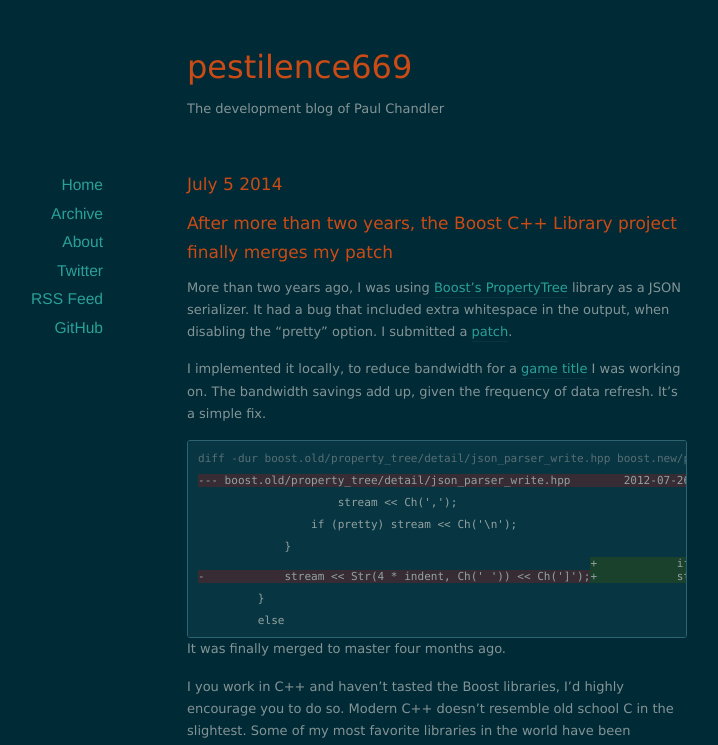
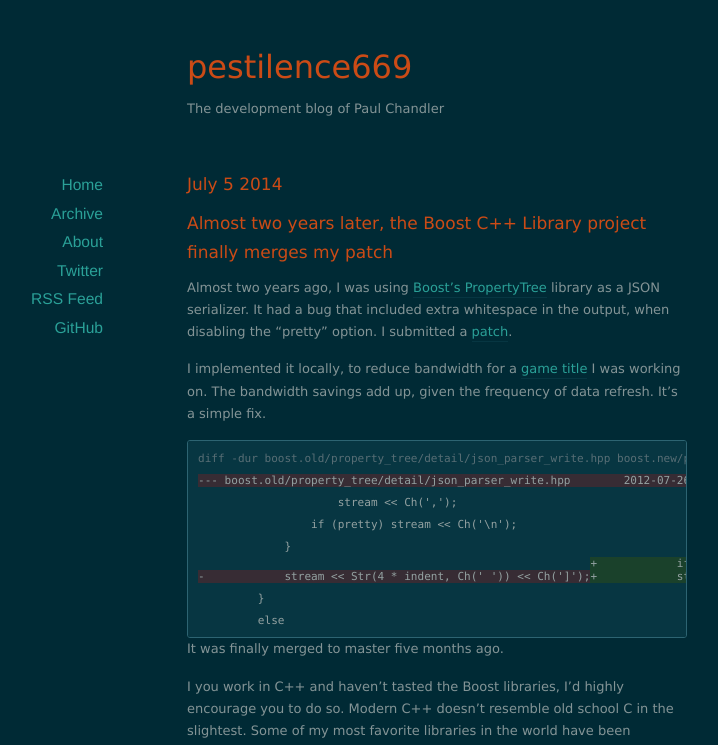
Before and after one commit to pestilence669/pestilence669.github.io, a Jekyll site: the page built from _posts/2014-07-05-After-years-Boost-finally-merges-my-patch.markdown, in a window 1280 px wide. Shown: the top 745 px of the page, without its empty margins (203-921 px from the left). Built offline with Jekyll 4.4.1, drawn with Linux system fonts in a browser that asks for light colours; nearby versions of some CDN libraries.

Commit message:
making time frames more accurate

```diff
--- a/_posts/2014-07-05-After-years-Boost-finally-merges-my-patch.markdown
+++ b/_posts/2014-07-05-After-years-Boost-finally-merges-my-patch.markdown
@@ -1,11 +1,11 @@
 ---
 layout: post
-title:  "After more than two years, the Boost C++ Library project finally merges my patch"
+title:  "Almost two years later, the Boost C++ Library project finally merges my patch"
 date:   2014-07-05 14:57:00
 categories: C++ Boost Opensource KIXEYE "War Commander"
 ---
 
-More than two years ago, I was using [Boost's PropertyTree](http://www.boost.org/doc/libs/1_55_0/doc/html/property_tree.html) library as a JSON serializer. It had a bug that included extra whitespace in the output, when disabling the "pretty" option. I submitted a [patch](https://svn.boost.org/trac/boost/ticket/7180).
+Almost two years ago, I was using [Boost's PropertyTree](http://www.boost.org/doc/libs/1_55_0/doc/html/property_tree.html) library as a JSON serializer. It had a bug that included extra whitespace in the output, when disabling the "pretty" option. I submitted a [patch](https://svn.boost.org/trac/boost/ticket/7180).
 
 I implemented it locally, to reduce bandwidth for a [game title](https://www.kixeye.com/game/warcommander/home/) I was working on. The bandwidth savings add up, given the frequency of data refresh. It's a simple fix.
 
@@ -25,7 +25,7 @@
          else
 {% endhighlight %}
 
-It was finally merged to master four months ago.
+It was finally merged to master five months ago.
 
 I you work in C++ and haven't tasted the Boost libraries, I'd highly encourage you to do so. Modern C++ doesn't resemble old school C in the slightest. Some of my most favorite libraries in the world have been included in the [C++11 standard](http://en.wikipedia.org/wiki/C%2B%2B11).
 
```
